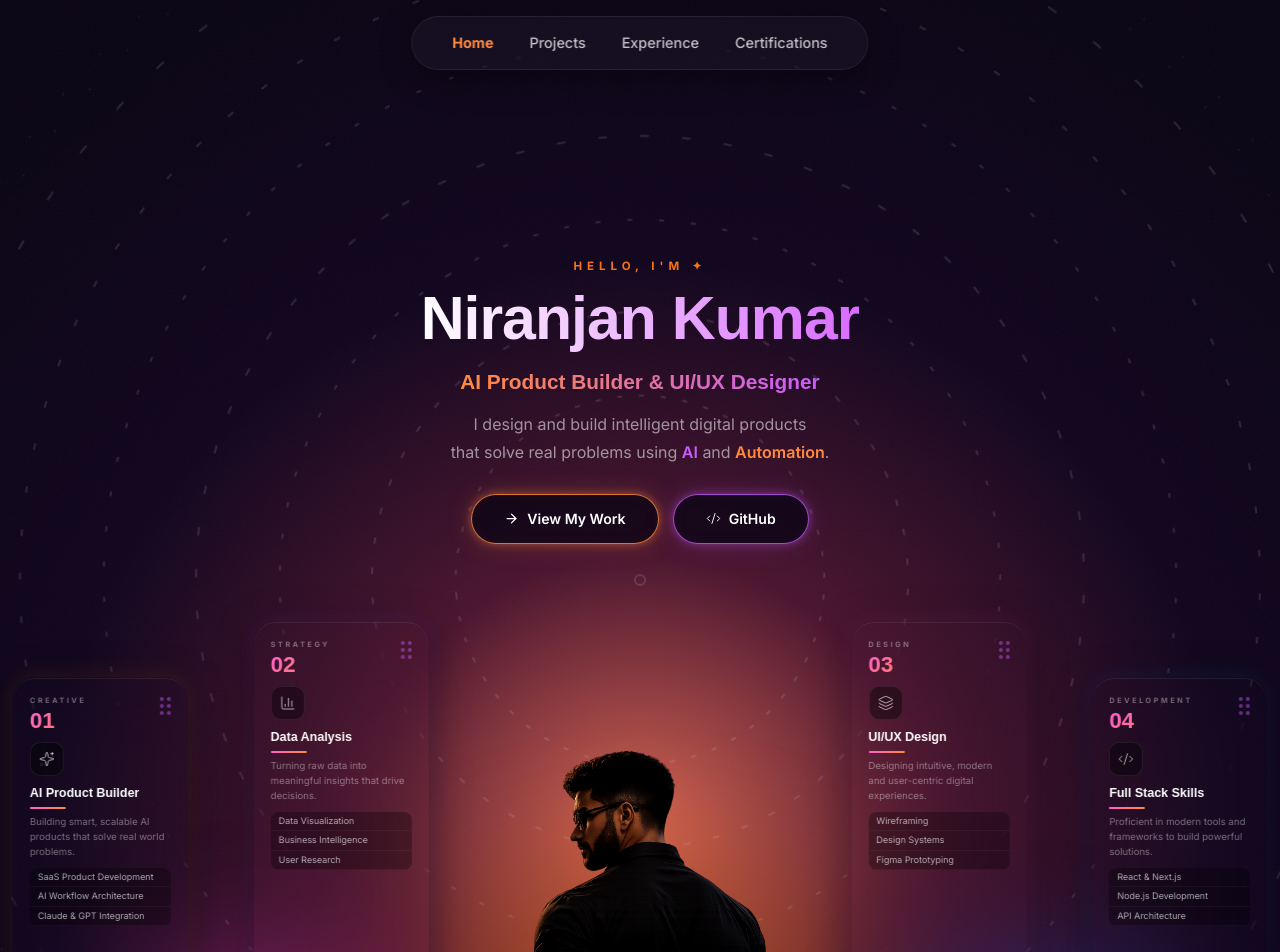
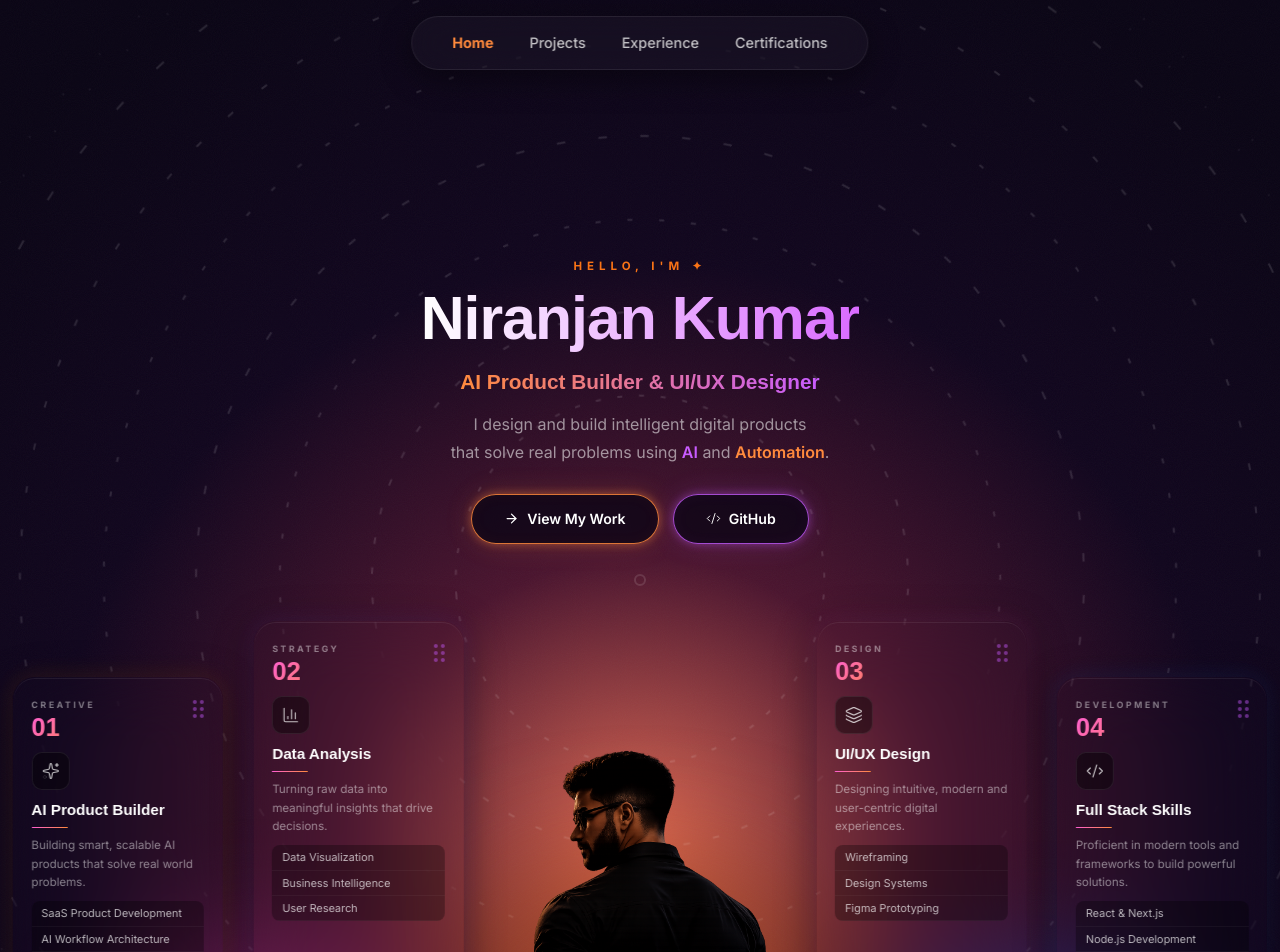
Before and after one commit to niranjan910/niranjan910, a Next.js app: page / in a window 1280 px wide. Shown: the top 952 px of the page. Built offline with nearby package versions, Linux system fonts and the light colour scheme; a web font is replaced by a local one.

Commit message:
Wider cards + larger fonts

```diff
--- a/src/components/sections/Hero.tsx
+++ b/src/components/sections/Hero.tsx
@@ -101,28 +101,28 @@ export default function Hero() {
           <div style={{position:"absolute",width:"300px",height:"200px",background:"rgba(40,80,220,0.32)",bottom:"-20px",right:"6%",borderRadius:"50%",filter:"blur(55px)",pointerEvents:"none"}}/>
           {CARDS.map(c=>(
             <div key={c.num} style={{
-              position:"absolute",bottom:0,...c.pos as React.CSSProperties,width:"175px",
-              borderRadius:"22px",padding:"1.1rem 1rem",display:"flex",flexDirection:"column",gap:0,
+              position:"absolute",bottom:0,...c.pos as React.CSSProperties,width:"210px",
+              borderRadius:"22px",padding:"1.25rem 1.1rem",display:"flex",flexDirection:"column",gap:0,
               overflow:"hidden",backdropFilter:"blur(32px)",WebkitBackdropFilter:"blur(32px)",
               border:"1.5px solid transparent",
               backgroundImage:`linear-gradient(135deg, rgba(20,10,38,0.72) 0%, rgba(10,5,22,0.55) 100%) padding-box, linear-gradient(145deg,${c.border},rgba(255,100,50,0.6)) border-box`,
               boxShadow:`0 8px 40px rgba(0,0,0,0.45), 0 0 24px ${c.border.replace("0.6","0.15")}, inset 0 1px 0 rgba(255,255,255,0.07)`,
             }}>
-              <div style={{display:"flex",justifyContent:"space-between",alignItems:"flex-start",marginBottom:"0.6rem"}}>
+              <div style={{display:"flex",justifyContent:"space-between",alignItems:"flex-start",marginBottom:"0.7rem"}}>
                 <div>
-                  <p style={{fontFamily:"Inter,sans-serif",fontSize:"0.46rem",letterSpacing:"2.5px",color:"rgba(255,255,255,0.38)",fontWeight:700,textTransform:"uppercase",marginBottom:"4px"}}>{c.tag}</p>
-                  <p style={{fontFamily:"Satoshi,sans-serif",fontWeight:800,fontSize:"1.4rem",lineHeight:1,background:"linear-gradient(135deg,#FF5FD2,#FF8A3D)",WebkitBackgroundClip:"text",WebkitTextFillColor:"transparent",backgroundClip:"text"}}>{c.num}</p>
+                  <p style={{fontFamily:"Inter,sans-serif",fontSize:"0.55rem",letterSpacing:"2.5px",color:"rgba(255,255,255,0.45)",fontWeight:700,textTransform:"uppercase",marginBottom:"4px"}}>{c.tag}</p>
+                  <p style={{fontFamily:"Satoshi,sans-serif",fontWeight:800,fontSize:"1.6rem",lineHeight:1,background:"linear-gradient(135deg,#FF5FD2,#FF8A3D)",WebkitBackgroundClip:"text",WebkitTextFillColor:"transparent",backgroundClip:"text"}}>{c.num}</p>
                 </div>
                 <div style={{display:"grid",gridTemplateColumns:"repeat(2,4px)",gap:"3px",marginTop:"2px"}}>
                   {[...Array(6)].map((_,j)=><span key={j} style={{width:"4px",height:"4px",borderRadius:"50%",background:"rgba(200,92,255,0.45)",display:"block"}}/>)}
                 </div>
               </div>
-              <div style={{width:"34px",height:"34px",borderRadius:"10px",background:"rgba(0,0,0,0.4)",border:"1px solid rgba(255,255,255,0.08)",display:"flex",alignItems:"center",justifyContent:"center",marginBottom:"0.5rem",flexShrink:0}}><c.Icon size={16} strokeWidth={1.5} color="rgba(255,255,255,0.65)" /></div>
-              <h3 style={{fontFamily:"Satoshi,sans-serif",fontSize:"0.78rem",fontWeight:800,color:"#fff",marginBottom:"0.25rem"}}>{c.title}</h3>
-              <div style={{height:"1.5px",width:"36px",background:"linear-gradient(90deg,#FF5FD2,#FF8A3D)",borderRadius:"2px",marginBottom:"0.4rem",flexShrink:0}}/>
-              <p style={{fontFamily:"Inter,sans-serif",fontSize:"0.6rem",color:"rgba(255,255,255,0.42)",lineHeight:1.55,marginBottom:"0.5rem"}}>{c.desc}</p>
+              <div style={{width:"38px",height:"38px",borderRadius:"10px",background:"rgba(0,0,0,0.4)",border:"1px solid rgba(255,255,255,0.08)",display:"flex",alignItems:"center",justifyContent:"center",marginBottom:"0.6rem",flexShrink:0}}><c.Icon size={18} strokeWidth={1.5} color="rgba(255,255,255,0.75)" /></div>
+              <h3 style={{fontFamily:"Satoshi,sans-serif",fontSize:"0.95rem",fontWeight:800,color:"#fff",marginBottom:"0.3rem"}}>{c.title}</h3>
+              <div style={{height:"1.5px",width:"36px",background:"linear-gradient(90deg,#FF5FD2,#FF8A3D)",borderRadius:"2px",marginBottom:"0.5rem",flexShrink:0}}/>
+              <p style={{fontFamily:"Inter,sans-serif",fontSize:"0.72rem",color:"rgba(255,255,255,0.5)",lineHeight:1.6,marginBottom:"0.6rem"}}>{c.desc}</p>
               <div style={{background:"rgba(0,0,0,0.3)",borderRadius:"8px",overflow:"hidden",flexShrink:0}}>
-                {c.skills.map(s=><p key={s} style={{fontFamily:"Inter,sans-serif",fontSize:"0.56rem",color:"rgba(255,255,255,0.65)",padding:"3px 8px",borderBottom:"1px solid rgba(255,255,255,0.04)",margin:0,lineHeight:1.4}}>{s}</p>)}
+                {c.skills.map(s=><p key={s} style={{fontFamily:"Inter,sans-serif",fontSize:"0.68rem",color:"rgba(255,255,255,0.7)",padding:"4px 10px",borderBottom:"1px solid rgba(255,255,255,0.04)",margin:0,lineHeight:1.5}}>{s}</p>)}
               </div>
             </div>
           ))}
```
